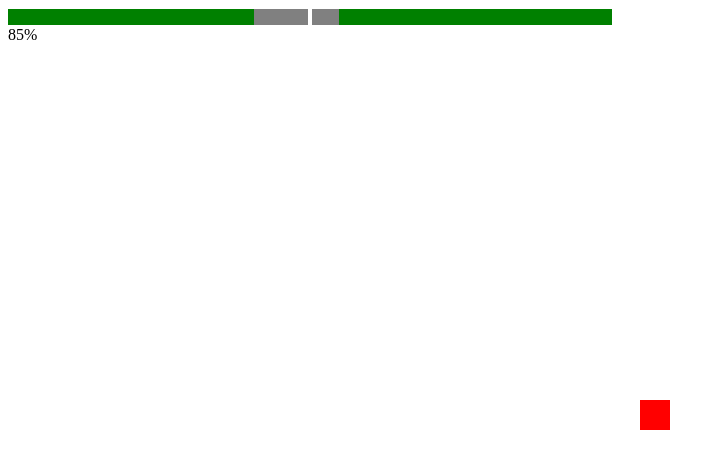
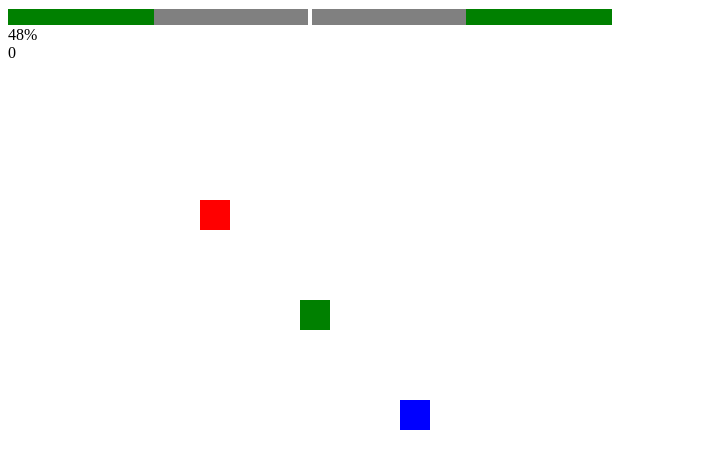
Before and after one commit to MeganeBregeon/Jurassic-Pet, a plain HTML site: page Barre de vie/index.html in a window 1280 px wide. Shown: the whole page, without its empty margins (0-725 px from the left). Drawn offline with Linux system fonts and the light colour scheme.

Commit message:
Update bar progress

```diff
--- a/Barre de vie/index.html
+++ b/Barre de vie/index.html
@@ -4,12 +4,15 @@
 <body>
   <progress id="BarEnergy" value="0" max="100">
   </progress>
-  <span id="statusEnergy"></span>
   <progress id="BarHungry" value="0" max="100">
   </progress>
-  <span id="statusHungry"></span>
-  <div id="bla"></div>
-  <div id="sport"></div>
+  <div id="wellfare"></div>
+  <div id="nourriture"></div>
+  <div id="douche"></div>
+  <div id="dormir"></div>
+  <div id="niveau">
+      <span id="level-number" value="1">1</span>
+  </div>
   <script type="text/javascript" language="javascript" src="script.js">
   </script>
 </body>
--- a/Barre de vie/script.js
+++ b/Barre de vie/script.js
@@ -1,35 +1,54 @@
 var barEnergie = document.getElementById('BarEnergy');
-var bar_moyenne = document.getElementById('bla');
-var statusEnergie = document.getElementById('statusEnergy');
-var barFaim = document.getElementById('BarHungry');
-var statusFaim = document.getElementById('statusHungry');
-
-var values = {
-  faim:100,
-  energie:100
-};
-
-document.getElementById('sport').onclick=function(){
-  values.energie-=10;
-}
-
-setInterval(function(){
-
+    barHungry = document.getElementById('BarHungry');
+    wellfare=0;
+    xp=0;
+    values =
+    {
+      faim:50,
+      energie:50
+    };
+setInterval(function()
+{
   // Energy
   barEnergie.value=values.energie;
-  values.energie-=2;
+  values.energie-=0.1;
   if(values.energie <= 0) values.energie = 0;
 
   // Food
-  barFaim.value=values.faim;
-  values.faim--;
+  barHungry.value=values.faim;
+  values.faim-=0.1;
   if(values.faim <= 0) values.faim = 0;
 
-  // Moyenne
-  var moyenne = (values.faim + values.energie)/2;
-  document.getElementById('bla').innerHTML = parseInt(moyenne)+"%";
+  // Bien être
+  wellfare = (values.faim + values.energie)/2;
+  document.getElementById('wellfare').innerHTML = parseInt(wellfare)+"%";
+}
+,300);
 
-},500);
+//Faire manger le dino
+document.getElementById('nourriture').onclick=function()
+{
+  values.faim+=30;
+}
+//Prendre un douche
+document.getElementById('douche').onclick=function()
+{
+  values.energie+=20;
+}
+//Dormir
+document.getElementById('dormir').onclick=function()
+{
+  values.energie+=30;
+}
+//experience
+console.log(xp);
+{
+  if (wellfare > 100)
+    xp++;
+    document.getElementById('level-number').innerHTML = xp;
+    console.log(xp);
+}
+
 
 /*function progressBarEnergie(compteur)
   {
@@ -63,27 +82,27 @@ setInterval(function(){
   }
 var amountLoaded = 100;
 progressBarEnergie(amountLoaded);
-function progressBarFaim(compteurFaim)
+function progressbarHungry(compteurFaim)
   {
-    barFaim.value = compteurFaim;
+    barHungry.value = compteurFaim;
     compteurFaim--;
     values.faim=compteurFaim;
-    var timerFaim = setTimeout("progressBarFaim("+compteurFaim+")",700);
+    var timerFaim = setTimeout("progressbarHungry("+compteurFaim+")",700);
       if(compteurFaim == 0)
         {
-          barFaim.value = 0;
+          barHungry.value = 0;
           clearTimeout(timerFaim);
         }
   }
 var amountLoadedFaim = 100;
-progressBarFaim(amountLoadedFaim);
+progressbarHungry(amountLoadedFaim);
 
 function Bonheur()
   {
-    var moyenne = (values.faim+values.energie)/2;
-    bar_moyenne.value = moyenne;
-    var timerBonheur = setTimeout("Bonheur("+moyenne+")",1);
-    document.getElementById('bla').innerHTML = parseInt(moyenne)+"%";
+    var wellfare = (values.faim+values.energie)/2;
+    bar_wellfare.value = wellfare;
+    var timerBonheur = setTimeout("Bonheur("+wellfare+")",1);
+    document.getElementById('bla').innerHTML = parseInt(wellfare)+"%";
   }
 Bonheur();
 */
--- a/Barre de vie/style.css
+++ b/Barre de vie/style.css
@@ -11,12 +11,30 @@
 		-o-transform:rotate(180deg);
 		-moz-transform: rotate(180deg);
 	}
-#sport
+#nourriture
 	{
 		height: 30px;
     	width: 30px;
     	background: red;
     	position : absolute;
-    	top : 50%;
-    	left : 50%;
+    	top : 200px;
+    	left : 200px;
 	}
+#douche
+	{
+		height: 30px;
+    	width: 30px;
+    	background: green;
+    	position : absolute;
+    	top : 300px;
+    	left : 300px;
+	}
+#dormir
+	{
+		height: 30px;
+    	width: 30px;
+    	background: blue;
+    	position : absolute;
+    	top : 400px;
+    	left : 400px;
+	}
```
Also changed, not shown: 1 other file.
